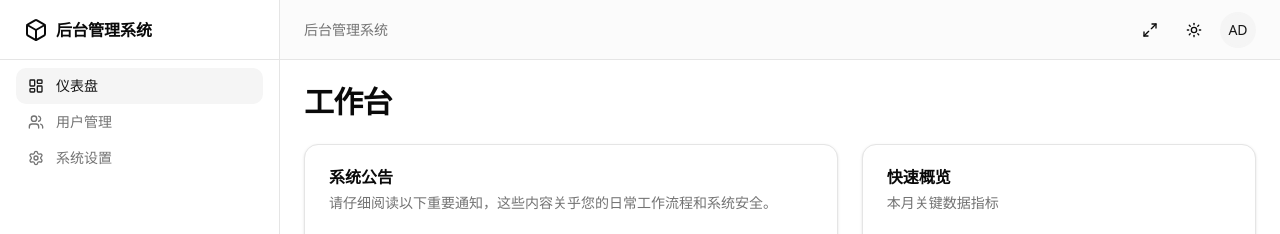
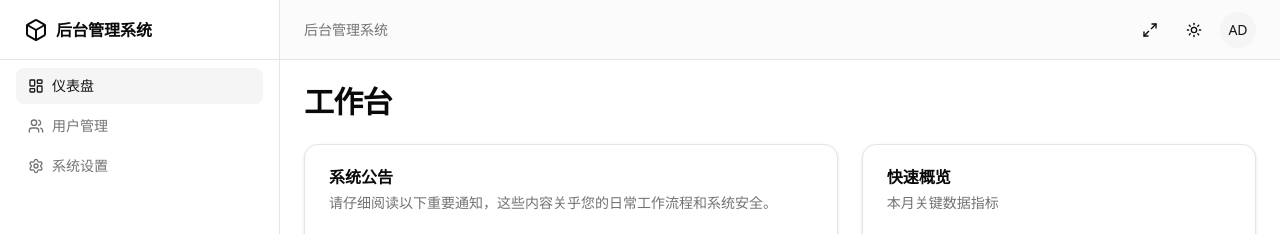
Before and after one commit to LjyLab/mc-next, a Next.js app: page /dashboard in a window 1280 px wide. Shown: the top 234 px of the page. Built offline with nearby package versions, Linux system fonts and the light colour scheme.

Commit message:
style(Sidebar): 调整侧边栏菜单项的样式和间距
使用 Button 组件统一菜单项样式，添加间隙并优化激活状态样式

```diff
--- a/src/components/layout/Sidebar.tsx
+++ b/src/components/layout/Sidebar.tsx
@@ -4,6 +4,7 @@ import Link from 'next/link';
 import { usePathname } from 'next/navigation';
 import { LayoutDashboard, Users, Settings, Box } from 'lucide-react';
 import { cn } from '@/lib/utils';
+import { Button, buttonVariants } from '@/components/ui/button';
 
 const menuItems = [
   {
@@ -35,7 +36,7 @@ export function Sidebar() {
         </Link>
       </div>
       <div className="flex-1 overflow-auto py-2">
-        <nav className="grid items-start px-2 text-sm font-medium lg:px-4">
+        <nav className="grid items-start px-2 text-sm font-medium lg:px-4 gap-1">
           {menuItems.map((item) => {
             const Icon = item.icon;
             const isActive = pathname === item.href;
@@ -45,10 +46,11 @@ export function Sidebar() {
                 key={item.href}
                 href={item.href}
                 className={cn(
-                  'flex items-center gap-3 rounded-lg px-3 py-2 transition-all hover:text-primary',
+                  buttonVariants({ variant: 'ghost' }),
+                  'w-full justify-start gap-2 px-3',
                   isActive
-                    ? 'bg-muted text-primary'
-                    : 'text-muted-foreground'
+                    ? 'bg-accent text-accent-foreground font-medium'
+                    : 'text-muted-foreground hover:text-foreground'
                 )}
               >
                 <Icon className="h-4 w-4" />
```
